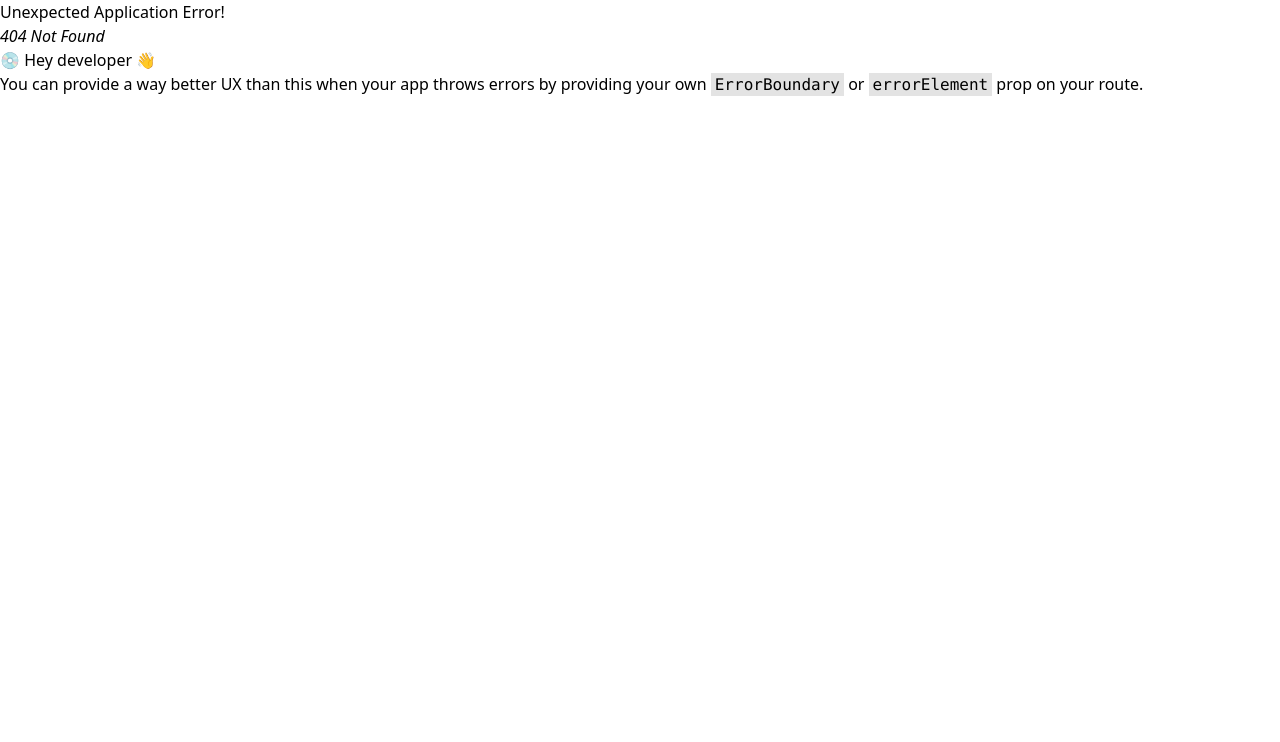
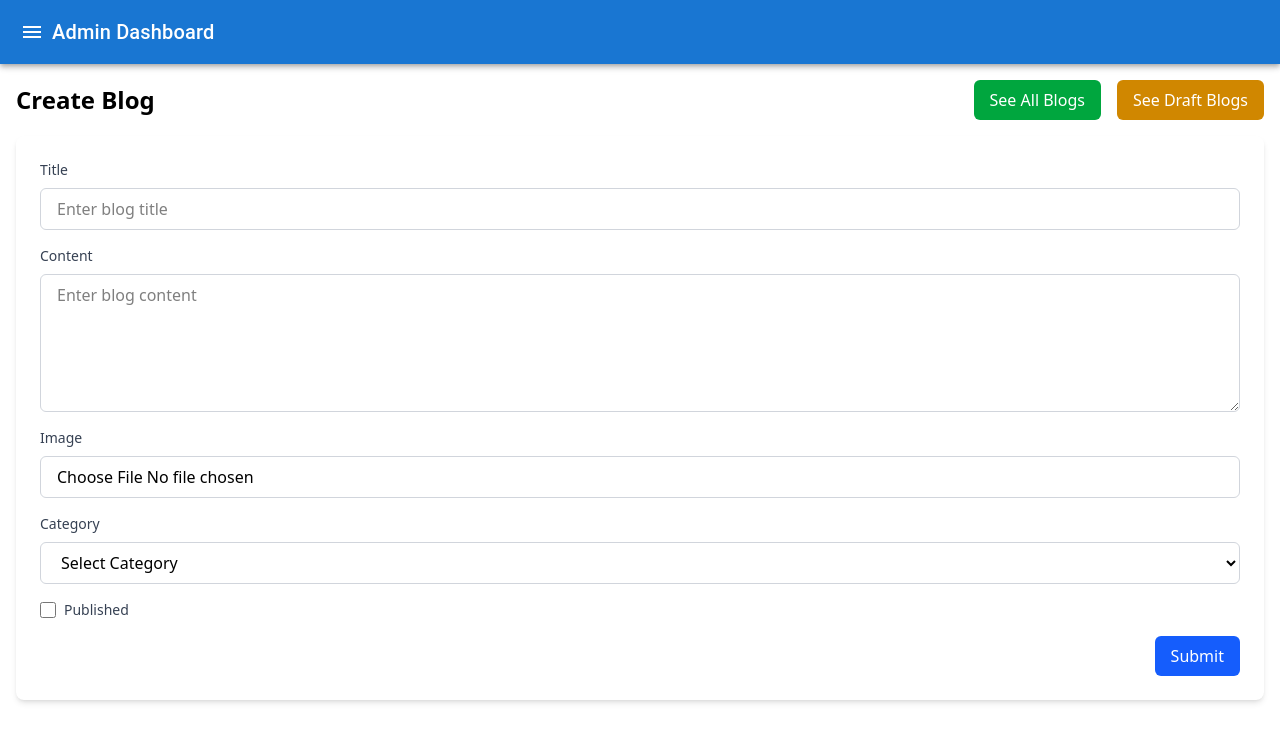
Before and after one commit to AshishDubbewar07/CropConnect-frontend, a React (Vite) app: page /admin/blog in a window 1280 px wide. Before the commit this address had no page. Shown: the top 742 px of the page. Built offline with nearby package versions, Linux system fonts and the light colour scheme.

Commit message:
added blog page to admin

```diff
--- a/package.json
+++ b/package.json
@@ -14,7 +14,9 @@
     "@chakra-ui/react": "^3.5.1",
     "@emotion/react": "^11.14.0",
     "@emotion/styled": "^11.14.0",
+    "@mui/icons-material": "^6.4.2",
     "@mui/material": "^6.4.2",
+    "@mui/x-data-grid": "^7.25.0",
     "@tailwindcss/vite": "^4.0.3",
     "axios": "^1.7.9",
     "chart.js": "^4.4.7",
--- a/src/Components/Register.jsx
+++ b/src/Components/Register.jsx
@@ -154,7 +154,6 @@ const Register = () => {
       alert("All fields are required!");
       return;
     }
-
     try {
       console.log(signup);
       const response = await axios.post("http://localhost:8080/register", signup);
--- a/src/Components/admin/AdminNavBar.jsx
+++ b/src/Components/admin/AdminNavBar.jsx
@@ -1,4 +1,5 @@
 import React, { useState } from "react";
+import { useNavigate } from "react-router-dom"; // Import useNavigate
 import {
   AppBar,
   Toolbar,
@@ -15,6 +16,7 @@ import {
   Menu as MenuIcon,
   Dashboard,
   People,
+  Article,
   ShoppingCart,
   Chat,
   Notifications,
@@ -24,6 +26,7 @@ import {
 
 const AdminNavBar = () => {
   const [drawerOpen, setDrawerOpen] = useState(false);
+  const navigate = useNavigate(); // Hook for navigation
 
   const toggleDrawer = () => {
     setDrawerOpen(!drawerOpen);
@@ -32,16 +35,13 @@ const AdminNavBar = () => {
   const menuItems = [
     { text: "Dashboard", icon: <Dashboard /> },
     { text: "Users", icon: <People /> },
-    { text: "Orders", icon: <ShoppingCart /> },
-    { text: "Chat", icon: <Chat /> },
-    { text: "Notifications", icon: <Notifications /> },
-    { text: "Settings", icon: <Settings /> },
+    { text: "Blog", icon: <Article /> },
     { text: "Logout", icon: <Logout /> },
   ];
 
   return (
     <>
-      {/* Top Navbar */}
+      {/* Top Navigation Bar */}
       <AppBar position="static">
         <Toolbar>
           <IconButton edge="start" color="inherit" onClick={toggleDrawer}>
@@ -50,9 +50,6 @@ const AdminNavBar = () => {
           <Typography variant="h6" sx={{ flexGrow: 1 }}>
             Admin Dashboard
           </Typography>
-          {/* <IconButton color="inherit">
-            <Notifications />
-          </IconButton> */}
         </Toolbar>
       </AppBar>
 
@@ -60,8 +57,13 @@ const AdminNavBar = () => {
       <Drawer anchor="left" open={drawerOpen} onClose={toggleDrawer}>
         <Box width={250} role="presentation" onClick={toggleDrawer}>
           <List>
-            {menuItems.map((item, index) => (
-              <ListItem button key={index}>
+            {menuItems.map((item) => (
+              <ListItem
+                key={item.text}
+                component="div"
+                onClick={() => navigate(`/admin/${item.text.toLowerCase()}`)}
+                sx={{ cursor: "pointer" }} // Ensures clickable styling
+              >
                 <ListItemIcon>{item.icon}</ListItemIcon>
                 <ListItemText primary={item.text} />
               </ListItem>
--- /dev/null
+++ b/src/Components/admin/BlogManagement.jsx
@@ -0,0 +1,172 @@
+import React, { useState } from "react";
+import AdminNavBar from "./AdminNavBar";
+import { useNavigate } from "react-router-dom";
+import axios from "axios";
+
+const BlogManagement = () => {
+  const [blog, setBlog] = useState({
+    title: "",
+    content: "",
+    image: null, // Store file object instead of URL
+    category: "",
+    published: false,
+  });
+
+  const navigate = useNavigate();
+
+  const handleChange = (e) => {
+    const { name, value, type, checked } = e.target;
+    setBlog({
+      ...blog,
+      [name]: type === "checkbox" ? checked : value,
+    });
+  };
+
+  const handleImageChange = (e) => {
+    const file = e.target.files[0];
+    setBlog((prevState) => ({
+      ...prevState,
+      image: file, // Store actual file object
+    }));
+  };
+
+  const handleSubmit = async (e) => {
+    e.preventDefault();
+
+    const formData = new FormData();
+    formData.append("title", blog.title);
+    formData.append("content", blog.content);
+    formData.append("category", blog.category);
+    formData.append("published", blog.published);
+
+    if (blog.image) {
+      formData.append("image", blog.image);
+    }
+    console.log(formData);
+    try {
+      await axios.post("http://localhost:8080/admin/blog", formData, {
+        headers: {
+          "Content-Type": "multipart/form-data",
+        },
+      });
+
+      alert("Blog created successfully!");
+      navigate("/admin/blogs");
+    } catch (error) {
+      console.error("Error submitting blog:", error);
+      alert("Failed to create blog.");
+    }
+  };
+
+  return (
+    <>
+      <AdminNavBar />
+      <div className="container mx-auto p-4">
+        <div className="flex justify-between items-center mb-4">
+          <h2 className="text-2xl font-semibold">Create Blog</h2>
+          <div className="flex space-x-4">
+            <button
+              onClick={() => navigate("/admin/blogs")}
+              className="px-4 py-2 bg-green-600 text-white rounded-md hover:bg-green-700"
+            >
+              See All Blogs
+            </button>
+            <button
+              onClick={() => navigate("/admin/drafts")}
+              className="px-4 py-2 bg-yellow-600 text-white rounded-md hover:bg-yellow-700"
+            >
+              See Draft Blogs
+            </button>
+          </div>
+        </div>
+
+        <form
+          onSubmit={handleSubmit}
+          className="bg-white p-6 rounded-lg shadow-md"
+          encType="multipart/form-data"
+        >
+          <div className="mb-4">
+            <label htmlFor="title" className="block text-sm font-medium text-gray-700">
+              Title
+            </label>
+            <input
+              type="text"
+              id="title"
+              name="title"
+              value={blog.title}
+              onChange={handleChange}
+              className="mt-2 block w-full px-4 py-2 border border-gray-300 rounded-md"
+              placeholder="Enter blog title"
+            />
+          </div>
+          <div className="mb-4">
+            <label htmlFor="content" className="block text-sm font-medium text-gray-700">
+              Content
+            </label>
+            <textarea
+              id="content"
+              name="content"
+              value={blog.content}
+              onChange={handleChange}
+              className="mt-2 block w-full px-4 py-2 border border-gray-300 rounded-md"
+              placeholder="Enter blog content"
+              rows="5"
+            ></textarea>
+          </div>
+          <div className="mb-4">
+            <label htmlFor="image" className="block text-sm font-medium text-gray-700">
+              Image
+            </label>
+            <input
+              type="file"
+              id="image"
+              name="image"
+              accept="image/*"
+              onChange={handleImageChange}
+              className="mt-2 block w-full px-4 py-2 border border-gray-300 rounded-md"
+            />
+          </div>
+          <div className="mb-4">
+            <label htmlFor="category" className="block text-sm font-medium text-gray-700">
+              Category
+            </label>
+            <select
+              id="category"
+              name="category"
+              value={blog.category}
+              onChange={handleChange}
+              className="mt-2 block w-full px-4 py-2 border border-gray-300 rounded-md"
+            >
+              <option value="">Select Category</option>
+              <option value="Farming Techniques">Farming Techniques</option>
+              <option value="Crop Management">Crop Management</option>
+              <option value="Market Trends">Market Trends</option>
+              <option value="Sustainable Farming">Sustainable Farming</option>
+              <option value="Agricultural Equipment">Agricultural Equipment</option>
+            </select>
+          </div>
+          <div className="mb-4 flex items-center">
+            <input
+              type="checkbox"
+              id="published"
+              name="published"
+              checked={blog.published}
+              onChange={handleChange}
+              className="h-4 w-4 text-blue-500"
+            />
+            <label htmlFor="published" className="ml-2 text-sm font-medium text-gray-700">
+              Published
+            </label>
+          </div>
+          <div className="flex justify-end">
+            <button type="submit" className="px-4 py-2 bg-blue-600 text-white rounded-md hover:bg-blue-700">
+              Submit
+            </button>
+          </div>
+        </form>
+      </div>
+    </>
+  );
+};
+
+export default BlogManagement;
--- a/src/Components/admin/Dashboard.jsx
+++ b/src/Components/admin/Dashboard.jsx
@@ -1,13 +1,14 @@
 import React from 'react'
 import UserDashboard from './UserDashboard'
 import AdminNavBar from './AdminNavBar'
+import { Outlet } from "react-router-dom";
 
 const Dashboard = () => {
   return (
     <div>
-      Admin Dashboard
       <AdminNavBar/>
       <UserDashboard/>
+      <Outlet />
     </div>
   )
 }
--- a/src/Components/admin/UserDashboard.jsx
+++ b/src/Components/admin/UserDashboard.jsx
@@ -1,33 +1,72 @@
-import React, { useState } from "react";
-import { Box, TextField, MenuItem, IconButton } from "@mui/material";
+import React, { useEffect, useState } from "react";
+import { Box, TextField, MenuItem, IconButton, Dialog, DialogActions, DialogContent, DialogTitle, Button } from "@mui/material";
 import { DataGrid } from "@mui/x-data-grid";
-import { Edit, Delete, Visibility } from "@mui/icons-material";
-
-// Sample User Data
-const initialUsers = [
-  { id: 1, name: "Ramesh Kumar", type: "Farmer", location: "Pune" },
-  { id: 2, name: "Suresh Traders", type: "Wholesaler", location: "Mumbai" },
-  { id: 3, name: "Amit Patil", type: "Farmer", location: "Nagpur" },
-  { id: 4, name: "Global Agro", type: "Wholesaler", location: "Chennai" },
-];
+import { Edit, Delete } from "@mui/icons-material";
+import axios from "axios";
 
 const UserDashboard = () => {
-  const [users, setUsers] = useState(initialUsers);
-  const [search, setSearch] = useState("");
-  const [filterType, setFilterType] = useState("All");
+  const [users, setUsers] = useState([]);  // Holds users data
+  const [search, setSearch] = useState("");  // For searching
+  const [filterType, setFilterType] = useState("All");  // For filtering user types
+  const [open, setOpen] = useState(false);  // Dialog state (for update)
+  const [selectedUser, setSelectedUser] = useState(null);  // Selected user to update
 
-  // Filtered Data
+  useEffect(() => {
+    axios
+      .get("http://localhost:8080/admin/users")
+      .then((response) => {
+        console.log("API Response:", response.data);
+        const formattedUsers = response.data.map((user, index) => ({
+          id: user._id || index,
+          serialNumber: index + 1,
+          name: user.userName || "Unknown",
+          type: user.role || "Unknown",
+          location: user.city || "Not Provided",
+        }));
+        setUsers(formattedUsers);
+      })
+      .catch((err) => {
+        console.error("Error while fetching data:", err);
+      });
+  }, []);
+
   const filteredUsers = users.filter((user) =>
-    user.name.toLowerCase().includes(search.toLowerCase()) &&
-    (filterType === "All" || user.type === filterType)
+    (user.name?.toLowerCase() || "").includes(search.toLowerCase()) &&
+    (filterType === "All" || user.type.toLowerCase() === filterType.toLowerCase())
   );
 
   const handleDelete = (id) => {
     setUsers(users.filter((user) => user.id !== id));
   };
 
+  const handleEdit = (user) => {
+    console.log(user);
+    setSelectedUser(user);
+    setOpen(true);
+  };
+
+  const handleUpdate = () => {
+    const userId = selectedUser.id;
+    console.log("Updating user with ID:", userId);
+    console.log(selectedUser);
+    axios
+      .put(`http://localhost:8080/admin/users/${userId}`, selectedUser)
+      .then((response) => {
+        console.log("User updated successfully", response.data);
+
+        const updatedUsers = users.map((user) =>
+          user.id === userId ? response.data : user
+        );
+        setUsers(updatedUsers);
+        setOpen(false);
+      })
+      .catch((err) => {
+        console.error("Error while updating user:", err);
+      });
+  };
+
   const columns = [
-    { field: "id", headerName: "ID", width: 90 },
+    { field: "serialNumber", headerName: "Serial No.", width: 90 },
     { field: "name", headerName: "Name", flex: 1 },
     { field: "type", headerName: "User Type", flex: 1 },
     { field: "location", headerName: "Location", flex: 1 },
@@ -37,10 +76,7 @@ const UserDashboard = () => {
       width: 150,
       renderCell: (params) => (
         <>
-          {/* <IconButton color="primary">
-            <Visibility />
-          </IconButton> */}
-          <IconButton color="warning">
+          <IconButton color="warning" onClick={() => handleEdit(params.row)}>
             <Edit />
           </IconButton>
           <IconButton color="error" onClick={() => handleDelete(params.row.id)}>
@@ -53,7 +89,6 @@ const UserDashboard = () => {
 
   return (
     <Box p={3}>
-      <h2>User Management</h2>
       <Box display="flex" gap={2} mb={2}>
         <TextField
           label="Search Users"
@@ -72,15 +107,49 @@ const UserDashboard = () => {
         >
           <MenuItem value="All">All</MenuItem>
           <MenuItem value="Farmer">Farmer</MenuItem>
-          <MenuItem value="Wholesaler">Wholesaler</MenuItem>
+          <MenuItem value="User">User</MenuItem>
         </TextField>
       </Box>
-      <DataGrid
-        rows={filteredUsers}
-        columns={columns}
-        pageSize={5}
-        autoHeight
-      />
+      <DataGrid rows={filteredUsers} columns={columns} pageSize={5} autoHeight getRowId={(row) => row.id} />  {/* Specify getRowId */}
+
+      {/* Dialog for updating user */}
+      <Dialog open={open} onClose={() => setOpen(false)}>
+        <DialogTitle>Update User</DialogTitle>
+        <DialogContent>
+          <TextField
+            label="Name"
+            variant="outlined"
+            fullWidth
+            value={selectedUser?.name || ""}
+            onChange={(e) => setSelectedUser({ ...selectedUser, name: e.target.value })}
+            margin="normal"
+          />
+          <TextField
+            label="User Type"
+            variant="outlined"
+            fullWidth
+            value={selectedUser?.type || ""}
+            onChange={(e) => setSelectedUser({ ...selectedUser, type: e.target.value })}
+            margin="normal"
+          />
+          <TextField
+            label="Location"
+            variant="outlined"
+            fullWidth
+            value={selectedUser?.location || ""}
+            onChange={(e) => setSelectedUser({ ...selectedUser, location: e.target.value })}
+            margin="normal"
+          />
+        </DialogContent>
+        <DialogActions>
+          <Button onClick={() => setOpen(false)} color="primary">
+            Cancel
+          </Button>
+          <Button onClick={handleUpdate} color="primary">
+            Update
+          </Button>
+        </DialogActions>
+      </Dialog>
     </Box>
   );
 };
```
Also changed, not shown: src/routes/routes.jsx (+6 -1 lines), 1 other file (tests, documents, lock files or other folders).
